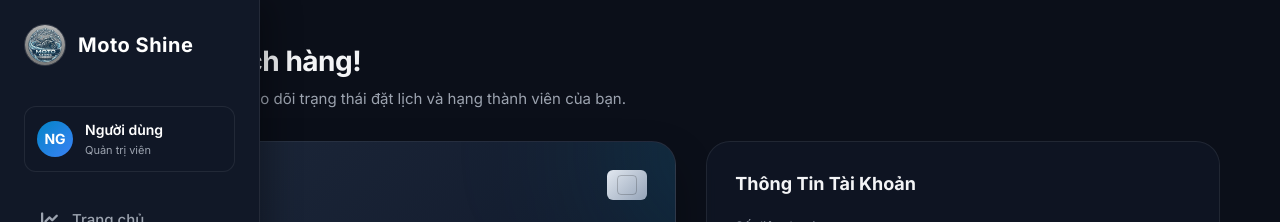
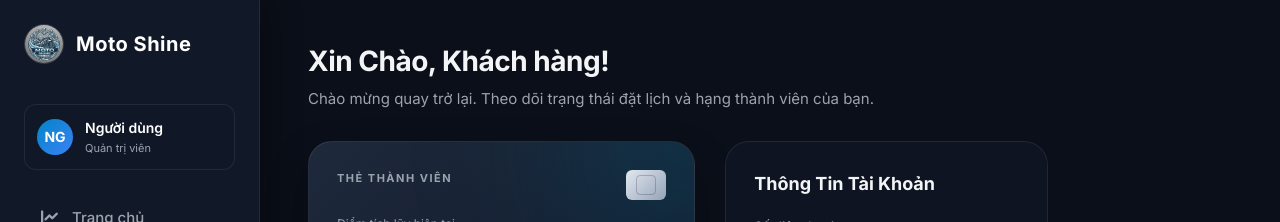
Before and after one commit to Nguyenhuukhanhduy15042005/SMARTCARWASHSYSTEM, a React (Vite) app in the folder Front-end/: page /dashboard in a window 1280 px wide. Shown: the top 222 px of the page. Built offline with nearby package versions, Linux system fonts and the light colour scheme; no server answers; sample sign-in values are in the browser's storage.

Commit message:
style: implement smooth hover-expand transition for unified sidebar and fix user dashboard layout alignment

```diff
--- a/Front-end/src/components/Sidebar.css
+++ b/Front-end/src/components/Sidebar.css
@@ -1,4 +1,4 @@
-/* Sidebar.css - Premium Sidebar Navigation Layout */
+/* Sidebar.css - Premium Collapsible Sidebar Navigation Layout */
 
 :root {
   --bg-primary-portal: #0b0f19;
@@ -10,7 +10,9 @@
   --color-accent-portal: #0284c7;
   --color-accent-hover-portal: #0369a1;
   --color-accent-glow-portal: rgba(2, 132, 199, 0.15);
-  --sidebar-width-portal: 260px;
+
+  --sidebar-collapsed-width: 76px;
+  --sidebar-expanded-width: 260px;
 }
 
 /* Unified Layout Wrappers */
@@ -32,17 +34,21 @@
 }
 
 .portal-main-content {
-  margin-left: var(--sidebar-width-portal);
+  margin-left: var(--sidebar-collapsed-width) !important;
+  margin-right: auto !important;
   flex: 1;
   min-height: 100vh;
   display: flex;
   flex-direction: column;
   padding: 30px;
+  box-sizing: border-box;
+  width: calc(100vw - var(--sidebar-collapsed-width)) !important;
+  transition: margin-left 0.3s cubic-bezier(0.4, 0, 0.2, 1), width 0.3s cubic-bezier(0.4, 0, 0.2, 1);
 }
 
-/* Sidebar Box */
+/* Sidebar Box - Fixed and Hoverable */
 .admin-sidebar {
-  width: var(--sidebar-width-portal);
+  width: var(--sidebar-collapsed-width);
   background-color: var(--bg-secondary-portal);
   border-right: 1px solid var(--border-color-portal);
   display: flex;
@@ -51,11 +57,19 @@
   top: 0;
   bottom: 0;
   left: 0;
-  z-index: 100;
-  padding: 24px;
+  z-index: 999;
+  padding: 24px 10px; /* Center elements nicely when collapsed */
   box-shadow: 10px 0 30px rgba(0, 0, 0, 0.3);
+  transition: width 0.3s cubic-bezier(0.4, 0, 0.2, 1), padding 0.3s cubic-bezier(0.4, 0, 0.2, 1);
+  overflow: hidden;
 }
 
+.admin-sidebar:hover {
+  width: var(--sidebar-expanded-width);
+  padding: 24px;
+}
+
+/* Brand header */
 .admin-sidebar-brand {
   display: flex;
   align-items: center;
@@ -64,21 +78,37 @@
   font-weight: 800;
   color: #fff;
   letter-spacing: 0.5px;
-  margin-bottom: 30px;
+  margin-bottom: 35px;
   text-decoration: none;
+  padding: 0 10px;
+  transition: padding 0.3s ease;
+  white-space: nowrap;
+  flex-shrink: 0;
 }
 
-.admin-sidebar-brand i {
-  color: var(--color-accent-portal);
-  font-size: 24px;
+.admin-sidebar:hover .admin-sidebar-brand {
+  padding: 0;
+}
+
+.admin-sidebar-brand span {
+  opacity: 0;
+  visibility: hidden;
+  transition: opacity 0.2s ease, visibility 0.2s;
+}
+
+.admin-sidebar:hover .admin-sidebar-brand span {
+  opacity: 1;
+  visibility: visible;
+  transition-delay: 0.05s;
 }
 
 .sidebar-logo-img {
-  height: 42px;
-  width: 42px;
+  height: 40px;
+  width: 40px;
   object-fit: cover;
   border-radius: 50%;
   border: 1px solid rgba(255, 255, 255, 0.15);
+  flex-shrink: 0;
 }
 
 /* User Account Info inside Sidebar */
@@ -86,14 +116,21 @@
   display: flex;
   align-items: center;
   gap: 12px;
-  padding: 12px;
+  padding: 10px;
   background: var(--bg-card-portal);
   border: 1px solid var(--border-color-portal);
   border-radius: 12px;
   margin-bottom: 25px;
   text-decoration: none;
   color: white;
-  transition: all 0.2s ease;
+  transition: all 0.3s ease;
+  white-space: nowrap;
+  flex-shrink: 0;
+  overflow: hidden;
+}
+
+.admin-sidebar:hover .sidebar-user-info {
+  padding: 12px;
 }
 
 .sidebar-user-info:hover {
@@ -119,6 +156,15 @@
   display: flex;
   flex-direction: column;
   overflow: hidden;
+  opacity: 0;
+  visibility: hidden;
+  transition: opacity 0.2s ease, visibility 0.2s;
+}
+
+.admin-sidebar:hover .sidebar-user-details {
+  opacity: 1;
+  visibility: visible;
+  transition-delay: 0.05s;
 }
 
 .sidebar-username {
@@ -148,8 +194,8 @@
 .admin-menu-item {
   display: flex;
   align-items: center;
-  gap: 12px;
-  padding: 12px 16px;
+  gap: 16px;
+  padding: 12px 14px;
   color: var(--text-secondary-portal);
   text-decoration: none;
   font-size: 15px;
@@ -157,6 +203,12 @@
   border-radius: 8px;
   transition: all 0.25s cubic-bezier(0.4, 0, 0.2, 1);
   cursor: pointer;
+  white-space: nowrap;
+  overflow: hidden;
+}
+
+.admin-sidebar:hover .admin-menu-item {
+  padding: 12px 16px;
 }
 
 .admin-menu-item:hover, .admin-menu-item.active {
@@ -173,6 +225,19 @@
   font-size: 18px;
   width: 20px;
   text-align: center;
+  flex-shrink: 0;
+}
+
+.admin-menu-item span {
+  opacity: 0;
+  visibility: hidden;
+  transition: opacity 0.2s ease, visibility 0.2s;
+}
+
+.admin-sidebar:hover .admin-menu-item span {
+  opacity: 1;
+  visibility: visible;
+  transition-delay: 0.05s;
 }
 
 .admin-sidebar-footer {
--- a/Front-end/src/pages/UserDashboard.jsx
+++ b/Front-end/src/pages/UserDashboard.jsx
@@ -223,8 +223,9 @@ export default function UserDashboard() {
       <Sidebar />
 
       {/* Main Wrapper */}
-      <main className="user-main-content portal-main-content">
-        <section className="welcome-section">
+      <main className="portal-main-content" style={{ padding: 0 }}>
+        <div className="user-main-content">
+          <section className="welcome-section">
           <h1>Xin Chào, {profile.FullName}!</h1>
           <p>Chào mừng quay trở lại. Theo dõi trạng thái đặt lịch và hạng thành viên của bạn.</p>
         </section>
@@ -416,6 +417,7 @@ export default function UserDashboard() {
             </div>
           )}
         </section>
+        </div>
       </main>
 
       {/* Booking Details Modal */}
```
